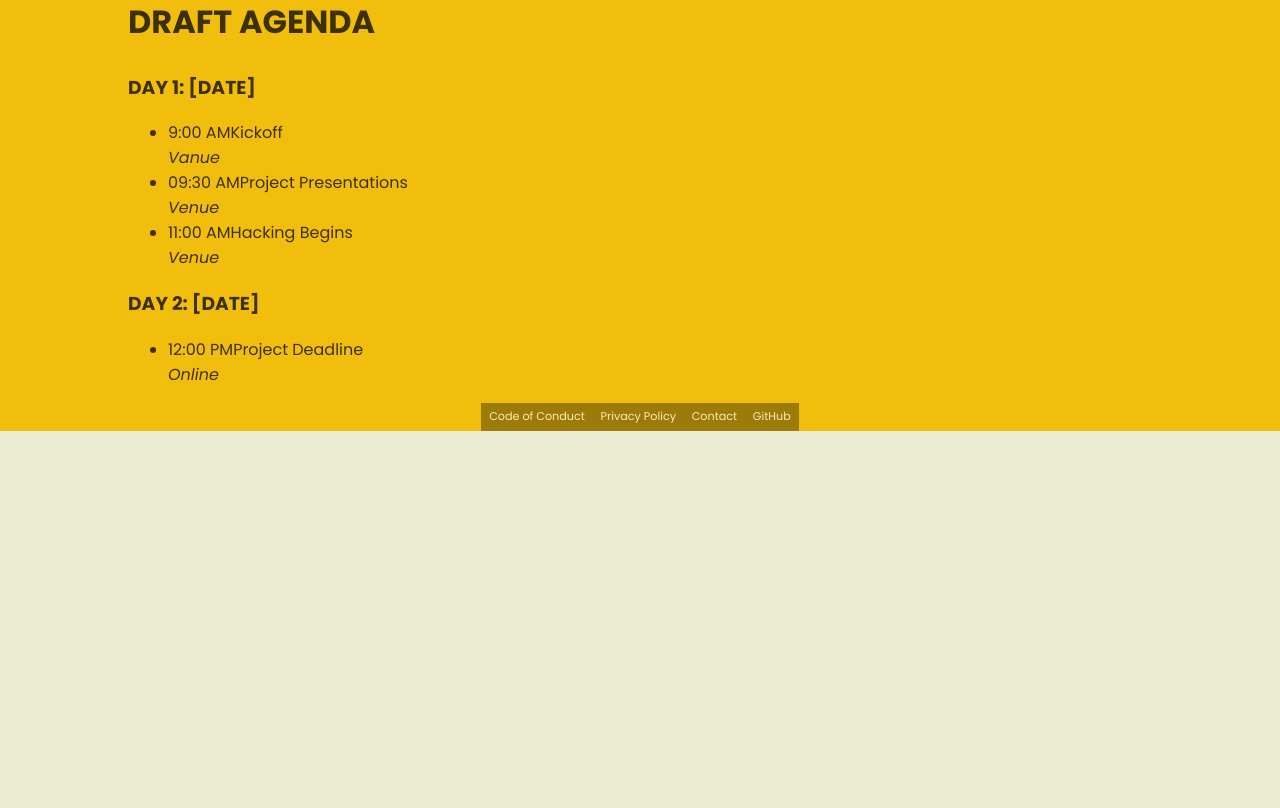
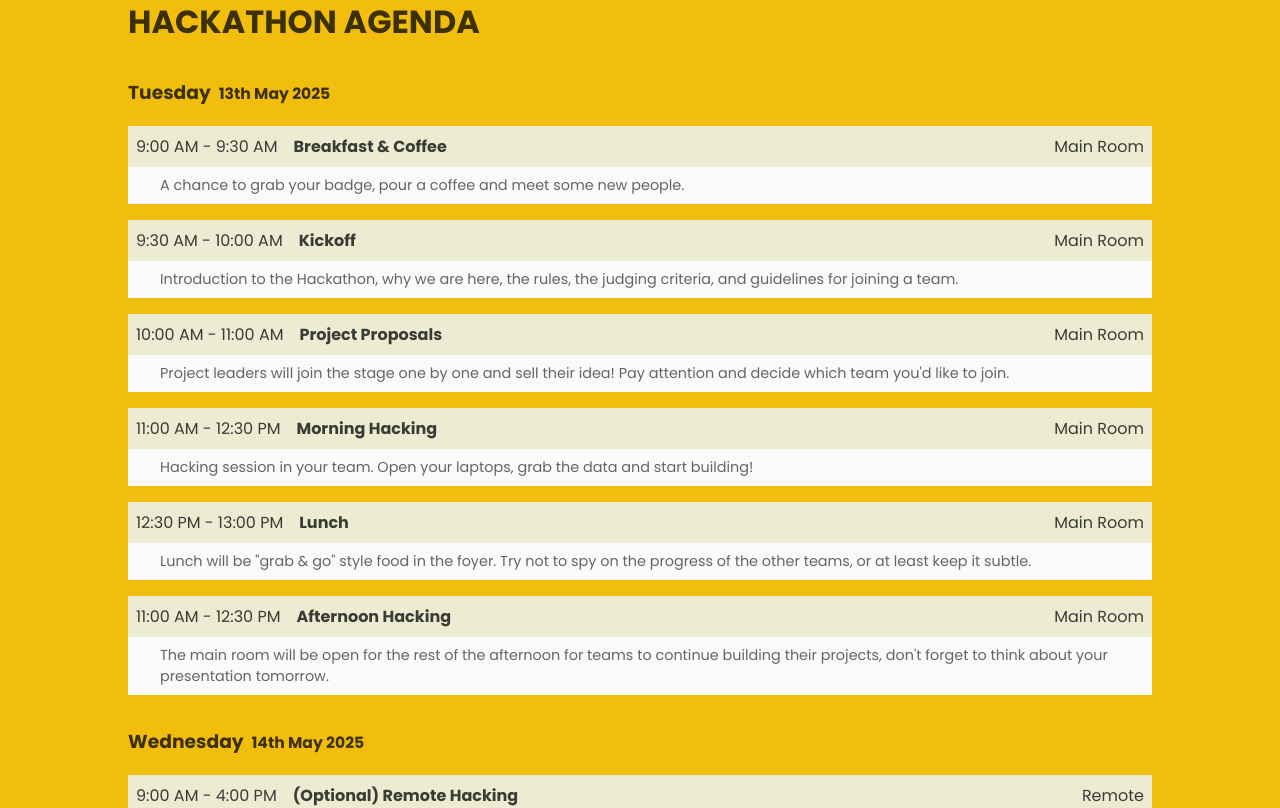
Before and after one commit to sheffield-dot-ai/sheffield-dot-ai.github.io, a Next.js app: page /hackathon in a window 1280 px wide. Shown: the part 1060-1868 px from the top of the page. Before the commit the page ends 1491 px from the top, so only its background shows below. Built offline with nearby package versions, Linux system fonts and the light colour scheme; a web font is replaced by a local one.

Commit message:
Added hackathon agenda

```diff
--- /dev/null
+++ b/app/_components/data/Agenda.module.css
@@ -0,0 +1,48 @@
+.agenda {
+}
+
+
+
+.day {
+    list-style: none;
+    padding: 0;
+    display: flex;
+    flex-direction: column;
+    gap: 1rem;
+
+}
+
+.dayTitle {
+    margin-top: 2rem;
+}
+
+.dayTitle small {
+    margin-left: 0.5em;
+}
+
+.timeSlot {
+    background-color: var(--lm-background-color);
+}
+
+.timeSlotTopBar {
+    display: flex;
+    flex-direction: row;
+    padding: 0.5rem;
+    gap: 1rem;
+}
+
+.timeSlotTopBar time {
+
+}
+.timeSlotTopBar h4 {
+    flex-grow: 1;
+    margin: 0;
+}
+
+.timeSlotDetail {
+    padding: 0.5rem;
+    padding-left: 2rem;
+    background-color: var(--lm-background-color-inset);
+    font-size: 0.9em;
+    color: var(--lm-text-colour-weak);
+}
--- /dev/null
+++ b/app/_components/data/Agenda.tsx
@@ -0,0 +1,49 @@
+import React from 'react';
+import styles from './Agenda.module.css';
+
+export const AgendaDay: React.FC<React.PropsWithChildren<{
+    dayString: string,
+    dateString: string,
+}>> = (props) => {
+
+    return <>
+        <h3 className={styles.dayTitle}>{props.dayString}<small>{props.dateString}</small></h3>
+        <ul className={styles.day}>
+            {props.children}
+        </ul></>
+
+
+}
+
+export const AgendaTimeSlot: React.FC<React.PropsWithChildren<{
+    timeString: string,
+    title: string,
+    location: string,
+    speakers?: { name: string, profileUrl: string }[]
+}>> = (props) => {
+
+    return <li className={styles.timeSlot}>
+        <div className={styles.timeSlotTopBar}>
+            <time dateTime={props.timeString}>{props.timeString}</time>
+            <h4>{props.title}</h4>
+            <span>{props.location}</span>
+        </div>
+        <div className={styles.timeSlotDetail}>
+            {props.children}
+
+
+        </div>
+    </li>
+
+}
+
+
+export const Agenda: React.FC<React.PropsWithChildren<{}>> = (props) => {
+    return <div className={styles.agenda}>
+        {props.children}
+    </div>
+
+
+}
+
+export default Agenda;
--- a/app/_components/global/SiteFooter.tsx
+++ b/app/_components/global/SiteFooter.tsx
@@ -1,9 +1,9 @@
 import React, { } from "react";
-import classes from "./SiteFooter.module.css";
+import styles from "./SiteFooter.module.css";
 
 const SiteFooter: React.FC<{ className?: string}> = props => {
 
-    return  <footer className={[classes.footer, props.className ?? ''].join(' ')}>
+    return  <footer className={[styles.footer, props.className ?? ''].join(' ')}>
     <a href="/code-of-conduct">Code of Conduct</a>
     <a href="/privacy-policy">Privacy Policy</a>
     <a href="https://airtable.com/appiHE0vPIwWr3L9S/shrq6dxWMNTy2Kimy">Contact</a>
--- a/app/_components/graphics/TodoList.tsx
+++ b/app/_components/graphics/TodoList.tsx
@@ -1,5 +1,5 @@
 import React from 'react';
-import classes from './TodoList.module.css';
+import styles from './TodoList.module.css';
 
 type Props = React.PropsWithChildren<{
     className?: string,
@@ -8,12 +8,12 @@ type Props = React.PropsWithChildren<{
 
 export default function TodoList(props: Props) {
 
-    return <div className={[props.className ?? '', classes.container].join(' ')}>
-        <h4 className={classes.title}>{props.title}</h4>
-        <svg viewBox="0 0 400 20" xmlns="http://www.w3.org/2000/svg" className={classes.underline} style={{width: `${(props.title.length / 2) - 1}em`}}>
+    return <div className={[props.className ?? '', styles.container].join(' ')}>
+        <h4 className={styles.title}>{props.title}</h4>
+        <svg viewBox="0 0 400 20" xmlns="http://www.w3.org/2000/svg" className={styles.underline} style={{width: `${(props.title.length / 2) - 1}em`}}>
             <path id="svg_line" d="m 1.986,8.91 c 55.429038,4.081 111.58111,5.822 167.11781,2.867 22.70911,-1.208 45.39828,-0.601 68.126,-0.778 28.38173,-0.223 56.76079,-1.024 85.13721,-1.33 24.17379,-0.261 48.42731,0.571 72.58115,0.571"></path>
         </svg>
-        <ul className={classes.list}>
+        <ul className={styles.list}>
             {props.children}
         </ul>
     </div>
--- a/app/hackathon/page.tsx
+++ b/app/hackathon/page.tsx
@@ -1,18 +1,19 @@
 import TodoList from "@/components/graphics/TodoList";
-import classes from "./page.module.css";
+import styles from "./page.module.css";
 import SiteFooter from "@/components/global/SiteFooter";
+import Agenda, { AgendaDay, AgendaTimeSlot } from "@/components/data/Agenda";
 
 export default function IndexPage() {
-  return <main className={classes.main}>
-    <h2 className={classes.title1}>Sheffield</h2>
-    <h1 className={classes.title2}>AI • Hackathon</h1>
-    <h3 className={classes.title3}>May 2025
-      <img src="/img/robot-and-city.svg" className={classes.robotImage} />
+  return <main className={styles.main}>
+    <h2 className={styles.title1}>Sheffield</h2>
+    <h1 className={styles.title2}>AI • Hackathon</h1>
+    <h3 className={styles.title3}>May 2025
+      <img src="/img/robot-and-city.svg" className={styles.robotImage} />
     </h3>
-    <section className={[classes.container, classes.contrastBlock].join(' ')}>
-      <div className={classes.flexRow}>
-        <div className={classes.todoListWrapper}>
-          <TodoList className={classes.todoList} title="Hackathon 2025">
+    <section className={[styles.container, styles.contrastBlock].join(' ')}>
+      <div className={styles.flexRow}>
+        <div className={styles.todoListWrapper}>
+          <TodoList className={styles.todoList} title="Hackathon 2025">
             <li>Save the date (TBC)</li>
             <li>Read the rules</li>
             <li>Join a team</li>
@@ -26,38 +27,50 @@ export default function IndexPage() {
         </div>
       </div>
     </section>
-    <section className={[classes.container, classes.agenda].join(' ')}>
-      <h2>Draft Agenda</h2>
-        <h3>Day 1: [Date]</h3>
-      <ul>
-        <li>
-          <time dateTime="09:00">9:00 AM</time>
-          <span>Kickoff</span>
-          <address>Vanue</address>
-        </li>
-        <li>
-          <time dateTime="09:30">09:30 AM</time>
-          <span>Project Presentations</span>
-          <address>Venue</address>
-        </li>
-        <li>
-          <time dateTime="11:00">11:00 AM</time>
-          <span>Hacking Begins</span>
-          <address>Venue</address>
-        </li>
-      </ul>
-        <h3>Day 2: [Date]</h3>
-      <ul>
-        <li>
-          <time dateTime="12:00">12:00 PM</time>
-          <span>Project Deadline</span>
-          <address>Online</address>
-        </li>
-
-      </ul>
+    <section className={[styles.container, styles.agenda].join(' ')}>
+      <h2>Hackathon Agenda</h2>
+      <Agenda>
+        <AgendaDay dayString="Tuesday" dateString="13th May 2025">
+          <AgendaTimeSlot title="Breakfast & Coffee" location="Main Room" timeString="9:00 AM - 9:30 AM">
+            A chance to grab your badge, pour a coffee and meet some new people.
+          </AgendaTimeSlot>
+          <AgendaTimeSlot title="Kickoff" location="Main Room" timeString="9:30 AM - 10:00 AM">
+            Introduction to the Hackathon, why we are here, the rules, the judging criteria, and guidelines for joining a team.
+          </AgendaTimeSlot>
+          <AgendaTimeSlot title="Project Proposals" location="Main Room" timeString="10:00 AM - 11:00 AM">
+            Project leaders will join the stage one by one and sell their idea! Pay attention and decide which team you'd like to join.
+          </AgendaTimeSlot>
+          <AgendaTimeSlot title="Morning Hacking" location="Main Room" timeString="11:00 AM - 12:30 PM">
+            Hacking session in your team.  Open your laptops, grab the data and start building!
+          </AgendaTimeSlot>
+          <AgendaTimeSlot title="Lunch" location="Main Room" timeString="12:30 PM - 13:00 PM">
+            Lunch will be "grab & go" style food in the foyer.  Try not to spy on the progress of the other teams, or at least keep it subtle.
+          </AgendaTimeSlot>
+          <AgendaTimeSlot title="Afternoon Hacking" location="Main Room" timeString="11:00 AM - 12:30 PM">
+            The main room will be open for the rest of the afternoon for teams to continue building their projects, don't forget to think about your presentation tomorrow.
+          </AgendaTimeSlot>
+        </AgendaDay>
+        <AgendaDay dayString="Wednesday" dateString="14th May 2025">
+          <AgendaTimeSlot title="(Optional) Remote Hacking" location="Remote" timeString="9:00 AM - 4:00 PM">
+            Teams can spend the Wednesday collaborating asynchronously over slack to finish off your project.
+          </AgendaTimeSlot>
+          <AgendaTimeSlot title="Submission Deadline" location="Remote" timeString="4:00 PM - 4:00 PM">
+            Deadline for submission of your project.  You can submit code, a deployed application, or just slides.  This is to give the judges time to prepare for the event presentations
+          </AgendaTimeSlot>
+          <AgendaTimeSlot title="Evening Reception" location="Cafe" timeString="6:00 PM - 6:30 PM">
+            Rejoin your teams on Wednesday evening for the presentations
+          </AgendaTimeSlot>
+          <AgendaTimeSlot title="Presentations" location="Cafe" timeString="6:00 AM - 11:00 AM">
+            Teams will join the stage one by one and present their progress during the Hackathon! Time limit 5 minutes per presentation.
+          </AgendaTimeSlot>
+          <AgendaTimeSlot title="Prize Ceremony" location="Cafe" timeString="8:00 PM - 9:00 PM">
+            Winners announced and prizes handed out.  Grab your camera and don't forget your a bag to carry your trophy home in!
+          </AgendaTimeSlot>
+        </AgendaDay>
+      </Agenda>
     </section>
-    <section className={classes.centreFlex}>
-      <SiteFooter className={classes.footer} />
+    <section className={styles.centreFlex}>
+      <SiteFooter className={styles.footer} />
     </section>
   </main>
 }
```
Also changed, not shown: app/_components/forms/EmailSignupInlineForm.tsx (+5 -5 lines), app/_components/global/BasicHeader.tsx (+5 -5 lines), app/_components/layouts/InfoPageLayout.tsx (+7 -7 lines), app/page.tsx (+11 -11 lines), app/hackathon/page.module.css (line endings or trailing spaces).
